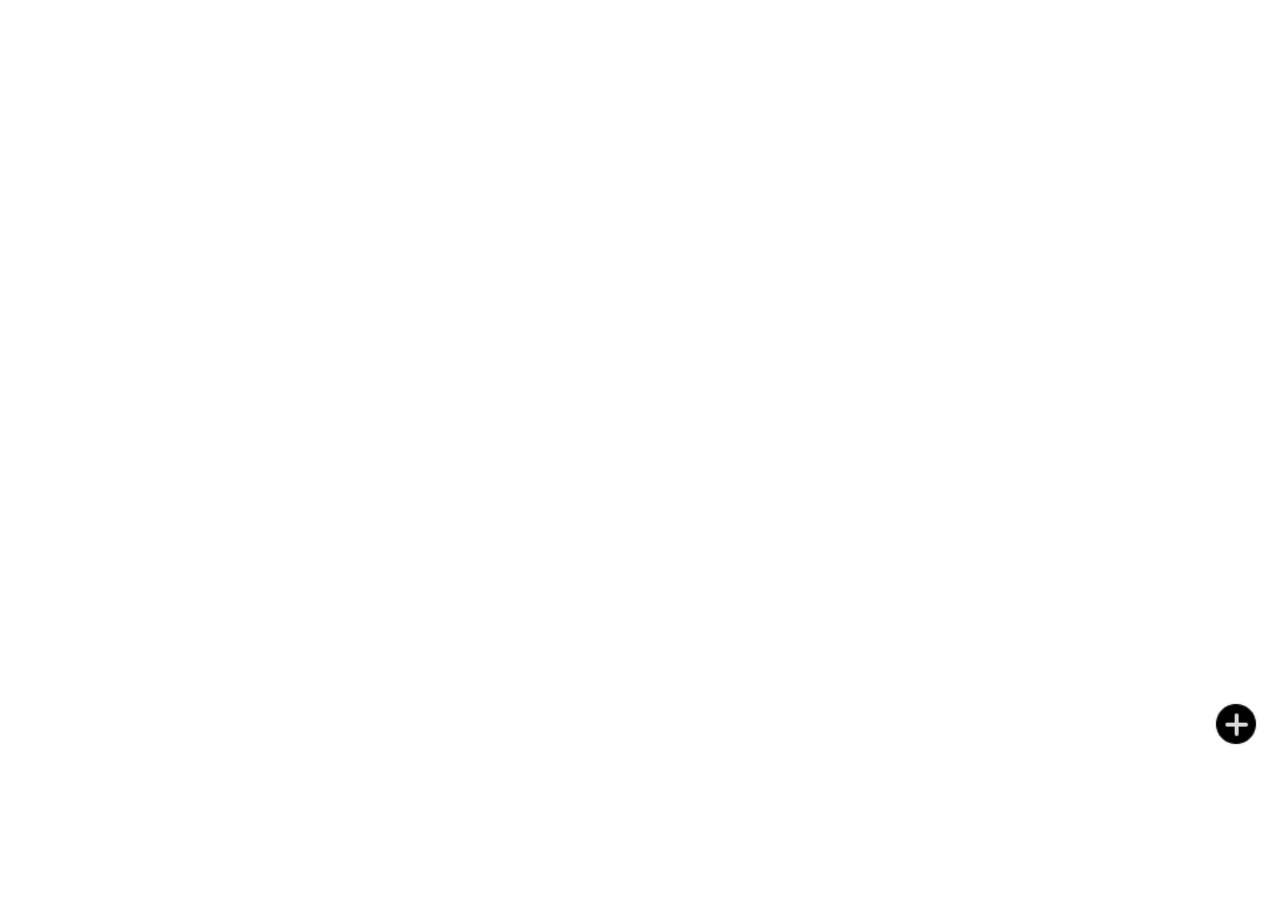
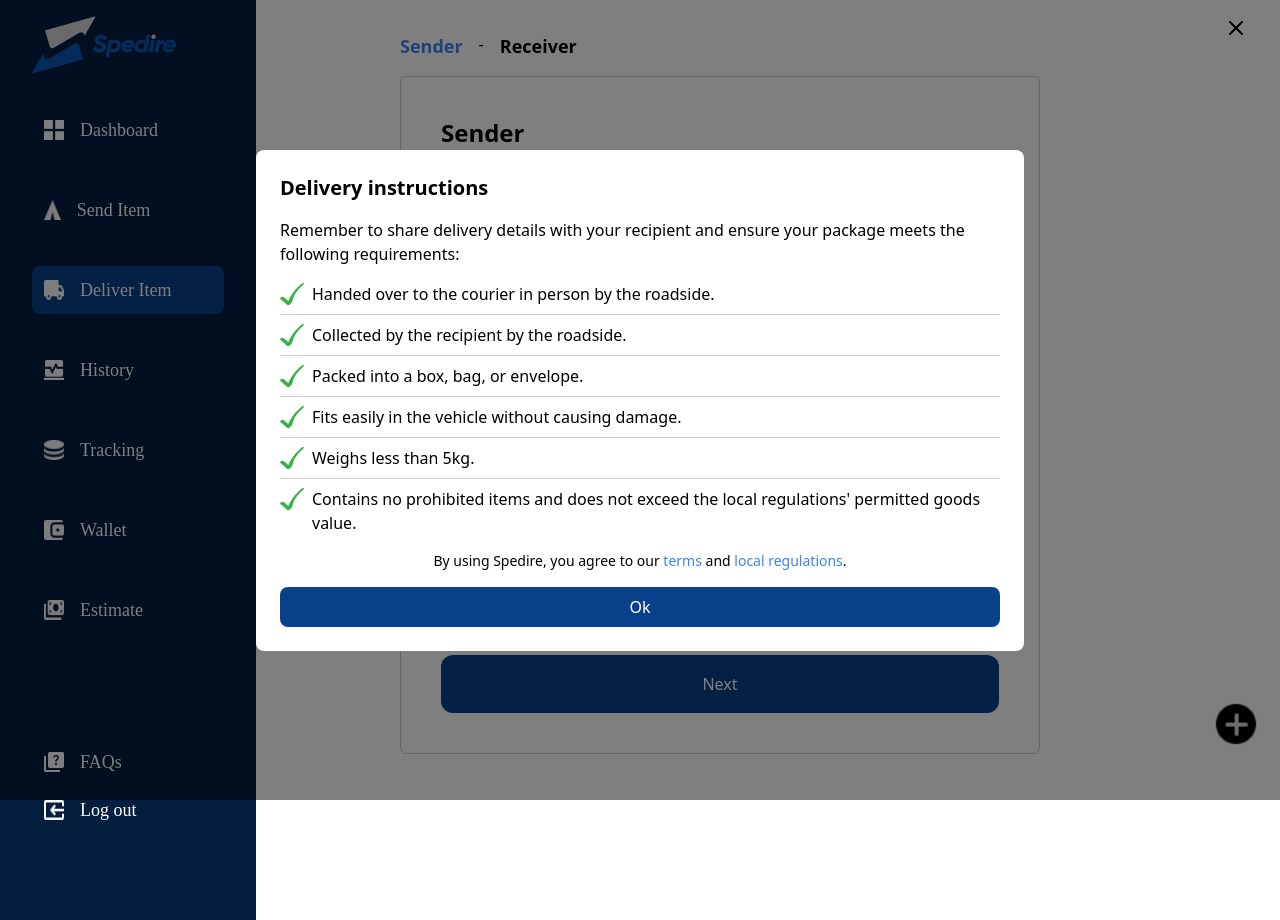
Before and after one commit to SpedireTech/Frontend-production, a React (Create React App) app: page /dashboard/deliver-item in a window 1280 px wide. Before the commit this address had no page. Before the commit the page ends 800 px from the top, so only its background shows below. Built offline with nearby package versions, Linux system fonts and the light colour scheme.

Commit message:
alomost done

```diff
--- a/src/App.jsx
+++ b/src/App.jsx
@@ -13,11 +13,13 @@ import { useEffect, useState } from "react";
 import { AiOutlineMail, AiOutlineWhatsApp } from "react-icons/ai";
 import DashBoard from "./pages/dashbaord/DashBoard";
 import About from "./pages/About";
-import DeliveryForm from "./pages/sendItem/DeliveryForm"
+import DeliveryForm from "./pages/sendItem/DeliveryForm";
 import PairingForm from "./components/courier/PairingForm";
 import OnboardingForm from "./components/courier/OnboardingForm";
 import WalletComponent from "./components/wallet/WalletComponent";
 import TestLocation from "./pages/sendItem/testLocation";
+import DashboardLayout from "./pages/DashboardLayout";
+import SendItem from "./pages/dashbaord/SendItem";
 
 function App() {
   const [open, setOpen] = useState(false);
@@ -61,19 +63,23 @@ function App() {
       <BrowserRouter>
         <Routes>
           <Route path="/" element={<LandingPage />} />
+          <Route path="about" element={<About />} />
           <Route path="/verify-number" element={<VerifyPhoneNumber />} />
           <Route path="/verify-otp" element={<PhoneVerification />} />
           <Route path="/signup" element={<RegistrationForm />} />
           <Route path="/login" element={<Login />} />
           <Route path="/forgot-password" element={<ForgotPassword />} />
           <Route path="/reset-password" element={<ResetPassword />} />
-          <Route path="/dashboard" element={<DashBoard />} />
-          <Route path="/about" element={<About />} />
-          <Route path="/deliver-item" element={<DeliveryForm />} />
-          <Route path="/request-item" element={<PairingForm />} />
-          <Route path="/upgrade" element={<OnboardingForm />} />
-          <Route path="/wallet" element={<WalletComponent />} />
-          <Route path="/test" element={<TestLocation />} />
+          {/* <Route path="/dashboard" element={<DashBoard />} /> */}
+          <Route path="/dashboard" element={<DashboardLayout />}>
+            <Route index element={<DashBoard />} />
+            <Route path="deliver-item" element={<DeliveryForm />} />
+            <Route path="request-item" element={<PairingForm />} />
+            <Route path="upgrade" element={<OnboardingForm />} />
+            <Route path="wallet" element={<WalletComponent />} />
+            <Route path="test" element={<TestLocation />} />
+            <Route path="send-item" element={<SendItem />} />
+          </Route>
         </Routes>
       </BrowserRouter>
     </div>
--- a/src/components/reusables/Cards.jsx
+++ b/src/components/reusables/Cards.jsx
@@ -10,7 +10,7 @@ import { MdCancel } from "react-icons/md";
 
 const Cards = () => {
   return (
-    <div className="grid grid-cols-2 gap-4 gap-x-3 w-100%">
+    <div className="grid grid-cols-2 gap-4 gap-x-3 w-[618px]">
       <Card
         text={"total items sent"}
         amount={0}
--- a/src/components/sidebar/SideBarData.jsx
+++ b/src/components/sidebar/SideBarData.jsx
@@ -1,5 +1,5 @@
 import React, { useEffect, useState } from "react";
-import { useNavigate } from "react-router-dom";  // Import the useNavigate hook
+import { useLocation, useNavigate } from "react-router-dom"; // Import the useNavigate hook
 import grid from "../../assets/about/grid_view.png";
 import send from "../../assets/about/send.png";
 import local_shipping from "../../assets/about/local_shipping.png";
@@ -12,42 +12,48 @@ import inputs from "../../assets/about/input.png";
 import logo from "../../assets/spedire.png";
 
 const data = [
-  { id: 1, name: "Dashboard", icon: `${grid}` },
-  { id: 2, name: "Send Item", icon: `${send}` },
-  { id: 3, name: "Deliver Item", icon: `${local_shipping}` },
-  { id: 4, name: "History", icon: `${browse_activity}` },
-  { id: 5, name: "Tracking", icon: `${database}` },
-  { id: 6, name: "Wallet", icon: `${wallet}` },
-  { id: 7, name: "Estimate", icon: `${payments}` },
+  { id: 1, name: "Dashboard", icon: `${grid}`, link: "/dashboard" },
+  { id: 2, name: "Send Item", icon: `${send}`, link: "/dashboard/send-item" },
+  {
+    id: 3,
+    name: "Deliver Item",
+    icon: `${local_shipping}`,
+    link: "/dashboard/deliver-item",
+  },
+  {
+    id: 4,
+    name: "History",
+    icon: `${browse_activity}`,
+    link: "/dashboard/history",
+  },
+  { id: 5, name: "Tracking", icon: `${database}`, link: "/dashboard/tracking" },
+  { id: 6, name: "Wallet", icon: `${wallet}`, link: "/dashboard/wallet" },
+  { id: 7, name: "Estimate", icon: `${payments}`, link: "/dashboard/estimate" },
 ];
 
 const otherData = [
-  { id: 8, name: "FAQs", icon: `${quiz}` },
-  { id: 9, name: "Log out", icon: `${inputs}` },
+  { id: 8, name: "FAQs", icon: `${quiz}`, link: "/dashboard/FaQs" },
+  { id: 9, name: "Log out", icon: `${inputs}`, link: "/" },
 ];
 
 const SideBarData = () => {
-  const [active, setActive] = useState(null);
-  const navigate = useNavigate();  // Initialize the navigate function
+  const [active, setActive] = useState("Dashboard");
+  const navigate = useNavigate();
+  const location = useLocation();
 
-  const handleClick = (id) => {
-    if (active === id) {
-      return;
-    }
+  const handleClick = (id, link) => {
+    navigate(link);
     setActive(id);
-
-    // Add navigation based on the clicked item id
-    if (id === 2) {
-      navigate("/deliver-item");
-    }
-    if (id === 3) {
-      navigate("/request-item");
-    }
+    console.log("name ", id);
   };
 
   useEffect(() => {
-    setActive(data[0].id);
-  }, []);
+    const currentPath = location.pathname;
+    const activeItem = data.find((item) => item.link === currentPath);
+    if (activeItem) {
+      setActive(activeItem.name);
+    }
+  }, [location, data]);
 
   return (
     <div className="w-[192px] h-full flex flex-col gap-y-2">
@@ -60,12 +66,16 @@ const SideBarData = () => {
           key={item.id}
         >
           <div
-            onClick={() => handleClick(item.id)}
+            onClick={() => handleClick(item.name, item.link)}
             className={`w-full h-[48px] flex gap-4 items-center px-3 ${
-              active === item.id ? "bg-button rounded-lg" : ""
+              active === item.name ? "bg-button rounded-lg" : ""
             } `}
           >
-            <img src={item.icon} className="w-5 h-5" alt={`${item.name} Icon`} />
+            <img
+              src={item.icon}
+              className="w-5 h-5"
+              alt={`${item.name} Icon`}
+            />
             <div className="w-full">
               <p className="font-hg font-normal text-white text-[18px]">
                 {item.name}
@@ -78,12 +88,16 @@ const SideBarData = () => {
         {otherData.map((otherItem) => (
           <div
             key={otherItem.id}
-            onClick={() => handleClick(otherItem.id)}
+            onClick={() => handleClick(otherItem.name)}
             className={`w-full h-[48px] flex gap-4 items-center px-3 ${
-              active === otherItem.id ? "bg-button rounded-lg" : ""
+              active === otherItem.name ? "bg-button rounded-lg" : ""
             } `}
           >
-            <img src={otherItem.icon} className="w-5 h-5" alt={`${otherItem.name} Icon`} />
+            <img
+              src={otherItem.icon}
+              className="w-5 h-5"
+              alt={`${otherItem.name} Icon`}
+            />
             <div className="w-full">
               <p className="font-hg font-normal text-white text-[18px]">
                 {otherItem.name}
--- /dev/null
+++ b/src/pages/DashboardLayout.jsx
@@ -0,0 +1,18 @@
+import React from "react";
+import SideBar from "../components/sidebar/SideBar";
+import { Outlet } from "react-router-dom";
+
+const DashboardLayout = () => {
+  return (
+    <div className="flex w-full max-w-full">
+      <div className="w-[20%]">
+        <SideBar />
+      </div>
+      <div>
+        <Outlet />
+      </div>
+    </div>
+  );
+};
+
+export default DashboardLayout;
--- a/src/pages/dashbaord/DashBoard.jsx
+++ b/src/pages/dashbaord/DashBoard.jsx
@@ -20,14 +20,10 @@ const DashBoard = () => {
   }, []);
 
   return (
-    <div className="flex w-full h-screen">
-      <div className="w-[20%] bg-blue-500">
-        <SideBar />
-      </div>
-      <div className="w-[80%] flex flex-col">
+    <div className="w-full flex flex-col h-screen px-4">
       {isDesktop ? <NavbarDesktop /> : <NavBarMobile />}
-        <div className="p-4 w-full gap-8 flex flex-col">
-          <div className="flex w-full justify-between items-center">
+      <div className="w-full gap-8 flex flex-col">
+        <div className="flex w-full justify-between gap-x-2 items-center">
           <div>
             <TotalAmountCard />
           </div>
@@ -35,10 +31,9 @@ const DashBoard = () => {
             <Cards />
           </div>
         </div>
-          <div className="flex flex-col md:flex-row w-full gap-2">
-            <RecentDeliveries />
-            <Map />
-          </div>
+        <div className="max-w-full flex flex-col md:flex-row w-full gap-2">
+          {/* <RecentDeliveries />
+          <Map /> */}
         </div>
       </div>
     </div>
--- /dev/null
+++ b/src/pages/dashbaord/SendItem.jsx
@@ -0,0 +1,7 @@
+import React from "react";
+
+const SendItem = () => {
+  return <div>SendItem</div>;
+};
+
+export default SendItem;
--- a/src/pages/dashbaord/TotalAmountCard.jsx
+++ b/src/pages/dashbaord/TotalAmountCard.jsx
@@ -23,7 +23,7 @@ const TotalAmountCard = () => {
     : { width: "23px", height: "23px" };
 
   return (
-    <div className="bg-blue-800 text-white rounded-lg shadow-md p-2 flex flex-col justify-between w-full md:w-120  h-56 md:h-80 m-0 md:m-2">
+    <div className="bg-blue-800 text-white rounded-lg shadow-md p-2 flex flex-col justify-between w-full md:w-120 h-56 md:h-80 px-6">
       <div className="flex justify-between items-start mt-5">
         <div className="text-sm font-semibold">Total amount</div>
         <img src={wifiImage} alt="WiFi" style={wifiStyle} />
--- a/src/pages/sendItem/DeliveryForm.jsx
+++ b/src/pages/sendItem/DeliveryForm.jsx
@@ -126,12 +126,9 @@ const DeliveryForm = () => {
   };
 
   return (
-    <LoadScript googleMapsApiKey="AIzaSyAGHpgeiFAzUQqrosmbd2G531zmD9zgiI8" libraries={["places"]}>
+    // <LoadScript googleMapsApiKey="AIzaSyAGHpgeiFAzUQqrosmbd2G531zmD9zgiI8" libraries={["places"]}>
     <div className="flex w-full h-screen">
       <ToastContainer />
-        <div className="w-[20%] bg-blue-500">
-          <SideBar />
-        </div>
       <div className="fixed top-4 right-8 flex justify-end mb-4">
         <button
           onClick={() => navigate("/dashboard")}
@@ -200,7 +197,7 @@ const DeliveryForm = () => {
         closeModal={() => setIsInstructionsModalOpen(false)}
       />
     </div>
-    </LoadScript>
+    // </LoadScript>
   );
 };
 
```
Also changed, not shown: src/pages/DashBoard.jsx (+19 -19 lines), src/pages/dashbaord/Map.jsx (+5 -5 lines), src/pages/dashbaord/RecentDeliveries.jsx (indentation only). Lines whose indentation alone changed are shown as unchanged.
